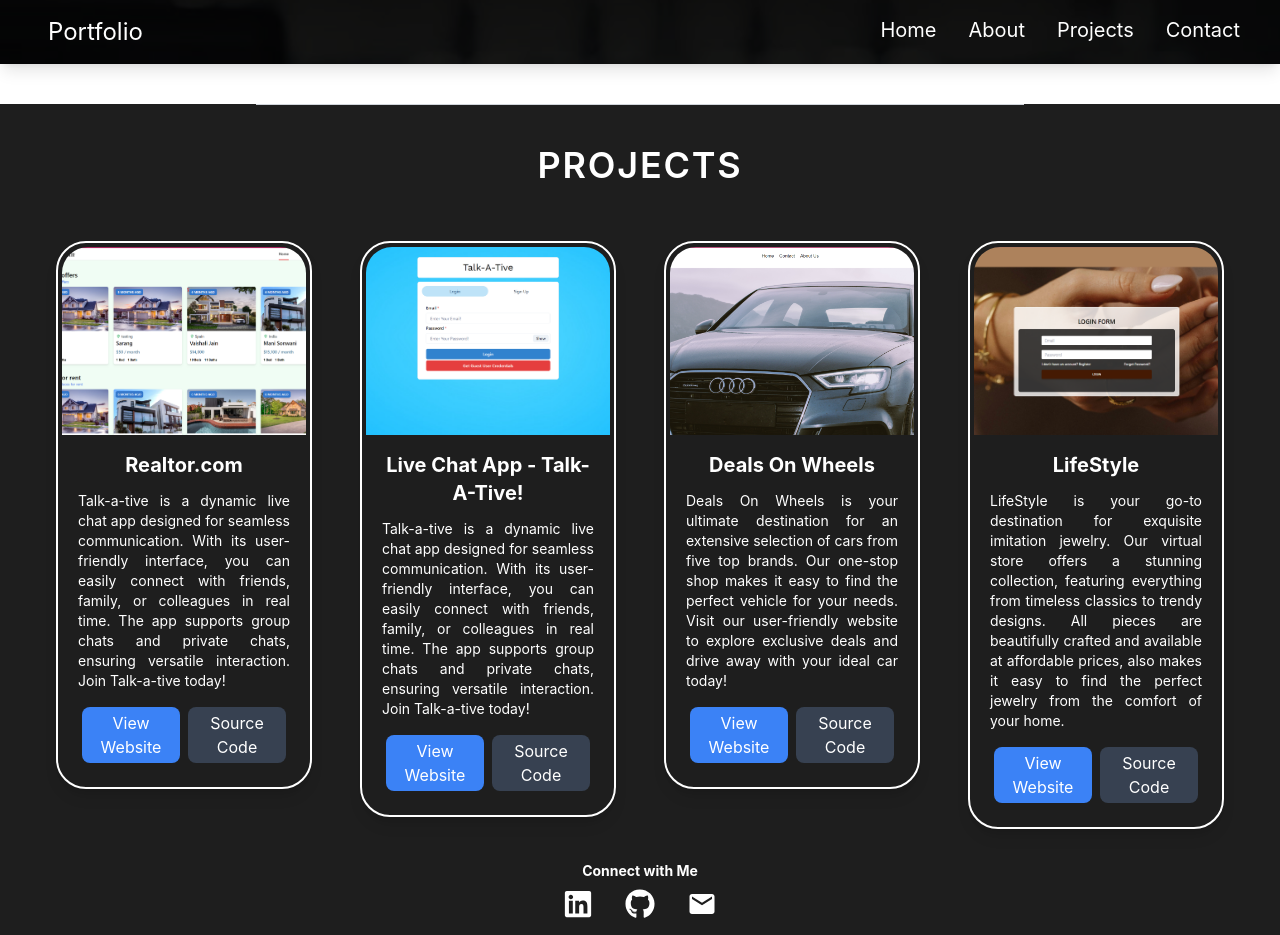
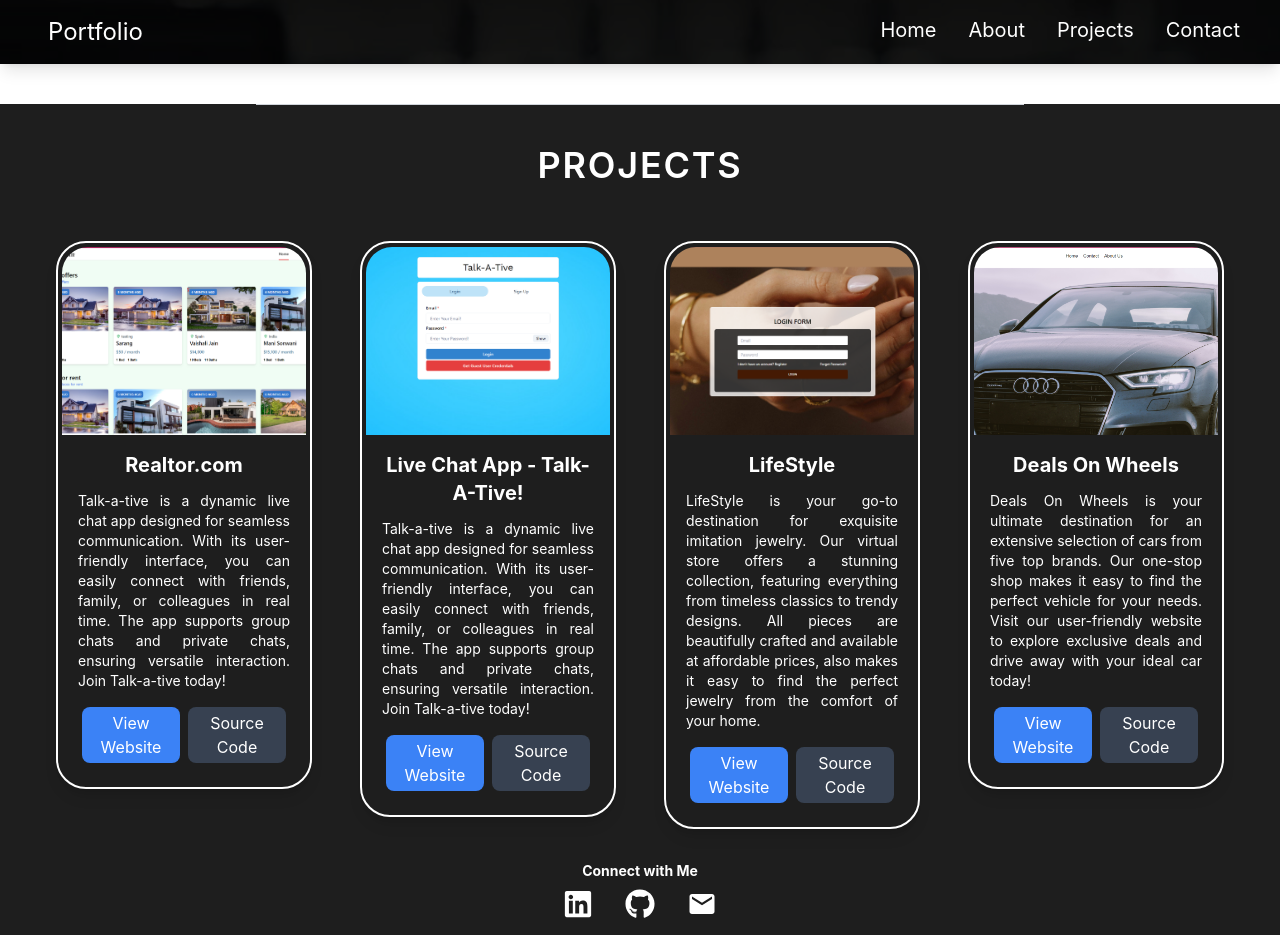
Before and after one commit to Vaishalijain10/MERN-Portfolio, a React (Create React App) app in the folder frontend/: page /projects in a window 1280 px wide. Built offline with nearby package versions, Linux system fonts and the light colour scheme.

Commit message:
added projects

```diff
--- a/frontend/src/components/Projects.jsx
+++ b/frontend/src/components/Projects.jsx
@@ -40,15 +40,7 @@ export default function Projects() {
             link1="https://talk-a-tive-kzf0.onrender.com/"
             link2="https://github.com/Vaishalijain10/MERN-Live-Chat-App"
           />
-          <Cards
-            image={DealsOnWheels}
-            title="Deals On Wheels"
-            text="Deals On Wheels is your ultimate destination for an extensive selection of cars from five top brands.
-            Our one-stop shop makes it easy to find the perfect vehicle for your needs.
-            Visit our user-friendly website to explore exclusive deals and drive away with your ideal car today!  "
-            link1="https://deals-on-wheels.vercel.app/"
-            link2="https://github.com/Vaishalijain10/deals_on_wheels"
-          />
+
           <Cards
             image={LifeStyle}
             title="LifeStyle"
@@ -58,6 +50,15 @@ export default function Projects() {
             link1="https://github.com/Vaishalijain10/LifeStyle"
             link2="https://github.com/Vaishalijain10/LifeStyle"
           />
+            <Cards
+            image={DealsOnWheels}
+            title="Deals On Wheels"
+            text="Deals On Wheels is your ultimate destination for an extensive selection of cars from five top brands.
+            Our one-stop shop makes it easy to find the perfect vehicle for your needs.
+            Visit our user-friendly website to explore exclusive deals and drive away with your ideal car today!  "
+            link1="https://deals-on-wheels.vercel.app/"
+            link2="https://github.com/Vaishalijain10/deals_on_wheels"
+          />
         </div>
       </div>
     </div>
```
